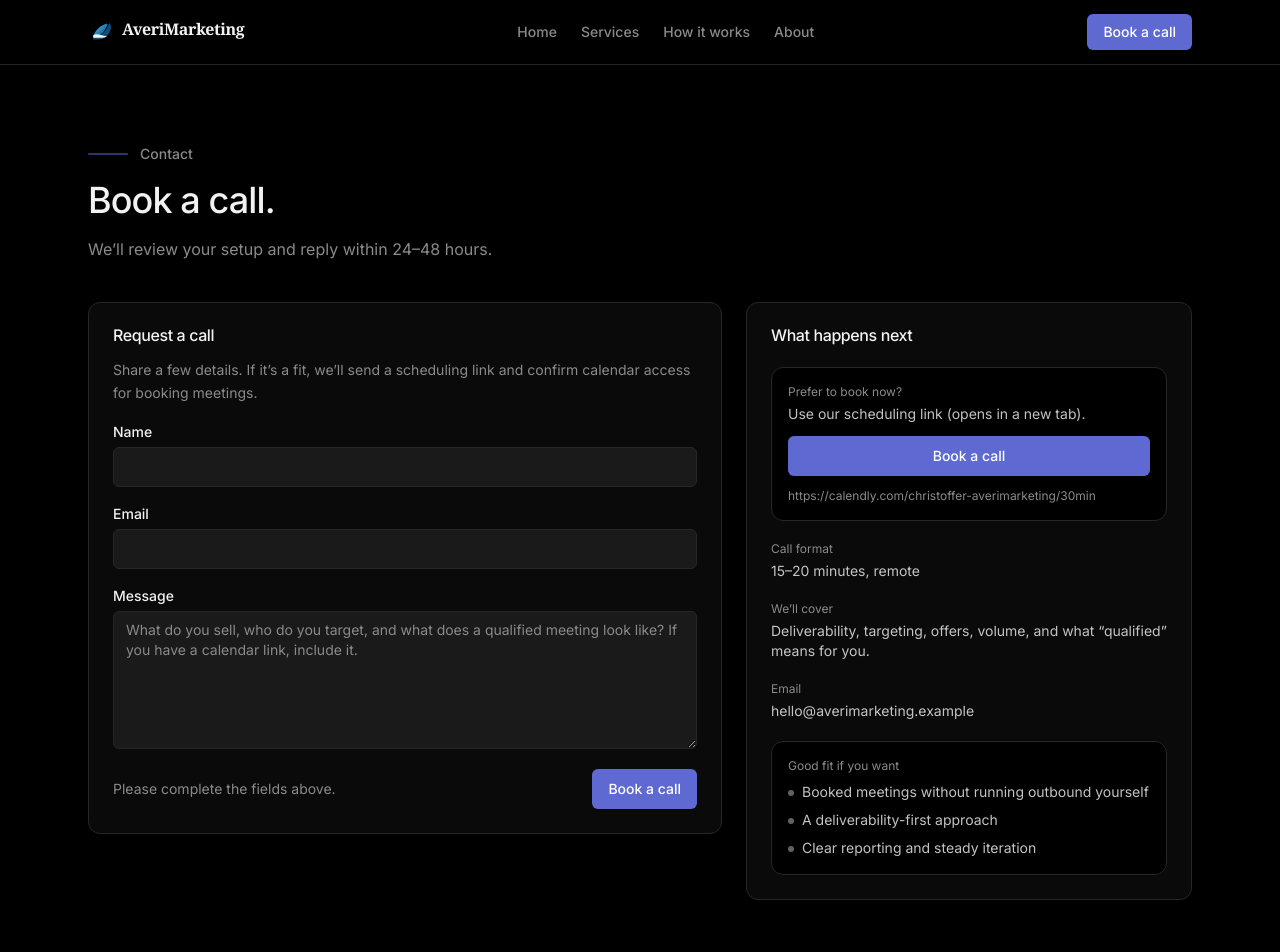
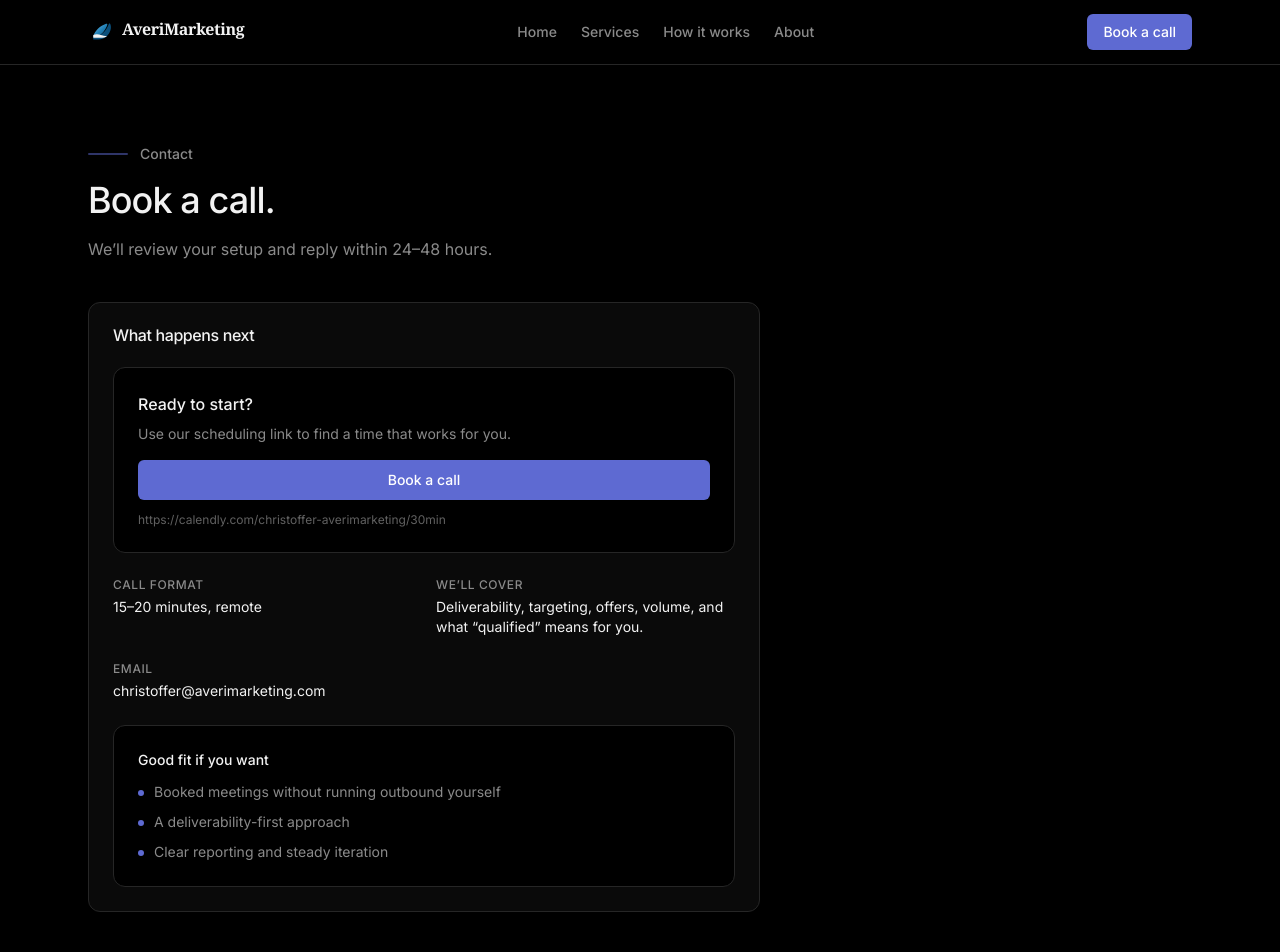
Before and after one commit to chrisjvld/Averimarketingwebsite, a Next.js app: page /contact in a window 1280 px wide. Shown: the top 952 px of the page. Built offline with nearby package versions, Linux system fonts and the light colour scheme.

Commit message:
refactor: remove manual contact form and update email

```diff
--- a/app/contact/page.tsx
+++ b/app/contact/page.tsx
@@ -4,49 +4,12 @@ import * as React from "react";
 
 import { BOOK_CALL_URL } from "@/lib/links";
 import { BookCallButton } from "@/components/book-call";
-import { Button } from "@/components/ui/button";
 import { Card, CardContent, CardHeader, CardTitle } from "@/components/ui/card";
-import { Input } from "@/components/ui/input";
-import { Label } from "@/components/ui/label";
-import { Textarea } from "@/components/ui/textarea";
 import { Container } from "@/components/container";
 import { PageHeader } from "@/components/page-header";
 import { Section } from "@/components/section";
 
-type FormState = {
-  name: string;
-  email: string;
-  message: string;
-};
-
-function validate(values: FormState) {
-  const errors: Partial<Record<keyof FormState, string>> = {};
-  if (!values.name.trim()) errors.name = "Please enter your name.";
-  if (!values.email.trim()) errors.email = "Please enter your email.";
-  if (values.email && !/^\S+@\S+\.\S+$/.test(values.email)) errors.email = "Please enter a valid email.";
-  if (!values.message.trim()) errors.message = "Please enter a short message.";
-  return errors;
-}
-
 export default function ContactPage() {
-  const [values, setValues] = React.useState<FormState>({ name: "", email: "", message: "" });
-  const [touched, setTouched] = React.useState<Partial<Record<keyof FormState, boolean>>>({});
-  const [submitted, setSubmitted] = React.useState(false);
-  const [isSubmitting, setIsSubmitting] = React.useState(false);
-
-  const errors = validate(values);
-  const hasErrors = Object.keys(errors).length > 0;
-
-  async function onSubmit(e: React.FormEvent) {
-    e.preventDefault();
-    setTouched({ name: true, email: true, message: true });
-    if (hasErrors) return;
-    setIsSubmitting(true);
-    await new Promise((r) => setTimeout(r, 600));
-    setIsSubmitting(false);
-    setSubmitted(true);
-  }
-
   return (
     <Section>
       <Container>
@@ -56,158 +19,57 @@ export default function ContactPage() {
           description="We’ll review your setup and reply within 24–48 hours."
         />
 
-        <div className="mt-10 grid gap-6 lg:grid-cols-12 lg:items-start">
-          <Card className="lg:col-span-7">
-            <CardHeader>
-              <CardTitle>Request a call</CardTitle>
-            </CardHeader>
-            <CardContent>
-              <p className="-mt-2 mb-5 text-sm leading-relaxed text-muted-foreground">
-                Share a few details. If it’s a fit, we’ll send a scheduling link and confirm calendar access for booking
-                meetings.
-              </p>
-              {submitted ? (
-                <div className="rounded-xl border border-border bg-background p-6">
-                  <p className="text-sm font-medium">Request received</p>
-                  <p className="mt-2 text-sm leading-relaxed text-muted-foreground">
-                    Thanks—your request has been saved. We’ll reply with a scheduling link and a couple of quick
-                    questions.
-                  </p>
-                  <div className="mt-5">
-                    <Button
-                      type="button"
-                      variant="outline"
-                      onClick={() => {
-                        setSubmitted(false);
-                        setValues({ name: "", email: "", message: "" });
-                        setTouched({});
-                      }}
-                    >
-                      Send another request
-                    </Button>
-                  </div>
-                </div>
-              ) : (
-                <form onSubmit={onSubmit} className="grid gap-5" noValidate>
-                  <div className="grid gap-2">
-                    <Label htmlFor="name">Name</Label>
-                    <Input
-                      id="name"
-                      name="name"
-                      autoComplete="name"
-                      value={values.name}
-                      onChange={(e) => setValues((v) => ({ ...v, name: e.target.value }))}
-                      onBlur={() => setTouched((t) => ({ ...t, name: true }))}
-                      aria-invalid={touched.name && !!errors.name}
-                      aria-describedby={errors.name ? "name-error" : undefined}
-                    />
-                    {touched.name && errors.name ? (
-                      <p id="name-error" className="text-sm text-destructive">
-                        {errors.name}
-                      </p>
-                    ) : null}
-                  </div>
-
-                  <div className="grid gap-2">
-                    <Label htmlFor="email">Email</Label>
-                    <Input
-                      id="email"
-                      name="email"
-                      type="email"
-                      autoComplete="email"
-                      value={values.email}
-                      onChange={(e) => setValues((v) => ({ ...v, email: e.target.value }))}
-                      onBlur={() => setTouched((t) => ({ ...t, email: true }))}
-                      aria-invalid={touched.email && !!errors.email}
-                      aria-describedby={errors.email ? "email-error" : undefined}
-                    />
-                    {touched.email && errors.email ? (
-                      <p id="email-error" className="text-sm text-destructive">
-                        {errors.email}
-                      </p>
-                    ) : null}
-                  </div>
-
-                  <div className="grid gap-2">
-                    <Label htmlFor="message">Message</Label>
-                    <Textarea
-                      id="message"
-                      name="message"
-                      rows={6}
-                      placeholder="What do you sell, who do you target, and what does a qualified meeting look like? If you have a calendar link, include it."
-                      value={values.message}
-                      onChange={(e) => setValues((v) => ({ ...v, message: e.target.value }))}
-                      onBlur={() => setTouched((t) => ({ ...t, message: true }))}
-                      aria-invalid={touched.message && !!errors.message}
-                      aria-describedby={errors.message ? "message-error" : undefined}
-                    />
-                    {touched.message && errors.message ? (
-                      <p id="message-error" className="text-sm text-destructive">
-                        {errors.message}
-                      </p>
-                    ) : null}
-                  </div>
-
-                  <div className="flex items-center justify-between gap-4">
-                    <p className="text-sm text-muted-foreground">
-                      {hasErrors ? "Please complete the fields above." : " "}
-                    </p>
-                    <Button
-                      type="submit"
-                      disabled={isSubmitting}
-                      className="bg-[var(--accent-color,#2563eb)] text-white hover:bg-[color-mix(in_oklab,var(--accent-color,#2563eb),black_10%)]"
-                    >
-                      {isSubmitting ? "Sending…" : "Book a call"}
-                    </Button>
-                  </div>
-                </form>
-              )}
-            </CardContent>
-          </Card>
-
-          <div className="lg:col-span-5">
-            <Card className="sticky top-20">
+        <div className="mt-10 max-w-2xl">
+          <Card>
             <CardHeader>
               <CardTitle>What happens next</CardTitle>
             </CardHeader>
-              <CardContent className="space-y-5 text-sm text-muted-foreground">
-                <div className="rounded-xl border border-border bg-background p-4">
-                  <p className="text-xs text-muted-foreground">Prefer to book now?</p>
-                  <p className="mt-1 text-sm text-foreground/80">Use our scheduling link (opens in a new tab).</p>
-                  <div className="mt-3">
-                    <BookCallButton className="w-full bg-[var(--accent-color,#2563eb)] text-white hover:bg-[color-mix(in_oklab,var(--accent-color,#2563eb),black_10%)]">
+            <CardContent className="space-y-6 text-sm text-muted-foreground">
+              <div className="rounded-xl border border-border bg-background p-6">
+                <p className="text-base font-medium text-foreground">Ready to start?</p>
+                <p className="mt-2 text-sm text-muted-foreground">
+                  Use our scheduling link to find a time that works for you.
+                </p>
+                <div className="mt-4">
+                  <BookCallButton className="w-full bg-[var(--accent-color)] text-white hover:bg-[var(--accent-color)]/90 h-10 text-sm font-medium">
                     Book a call
                   </BookCallButton>
                 </div>
-                  <p className="mt-3 break-all text-xs text-muted-foreground">{BOOK_CALL_URL}</p>
+                <p className="mt-3 break-all text-xs text-muted-foreground opacity-70">
+                  {BOOK_CALL_URL}
+                </p>
+              </div>
+
+              <div className="grid gap-6 sm:grid-cols-2">
+                <div>
+                  <p className="text-xs font-medium uppercase tracking-wider text-muted-foreground">Call format</p>
+                  <p className="mt-1 text-sm text-foreground">15–20 minutes, remote</p>
                 </div>
                 <div>
-                  <p className="text-xs text-muted-foreground">Call format</p>
-                  <p className="mt-1 text-sm text-foreground/80">15–20 minutes, remote</p>
-                </div>
-                <div>
-                  <p className="text-xs text-muted-foreground">We’ll cover</p>
-                  <p className="mt-1 text-sm text-foreground/80">
+                  <p className="text-xs font-medium uppercase tracking-wider text-muted-foreground">We’ll cover</p>
+                  <p className="mt-1 text-sm text-foreground">
                     Deliverability, targeting, offers, volume, and what “qualified” means for you.
                   </p>
                 </div>
-                <div>
-                  <p className="text-xs text-muted-foreground">Email</p>
-                  <p className="mt-1 text-sm text-foreground/80">hello@averimarketing.example</p>
+                <div className="sm:col-span-2">
+                  <p className="text-xs font-medium uppercase tracking-wider text-muted-foreground">Email</p>
+                  <p className="mt-1 text-sm text-foreground">christoffer@averimarketing.com</p>
                 </div>
-                <div className="rounded-xl border border-border bg-background p-4">
-                  <p className="text-xs text-muted-foreground">Good fit if you want</p>
-                  <ul className="mt-2 space-y-2 text-sm text-foreground/80">
-                    <li className="flex gap-2">
-                      <span className="mt-2 h-1.5 w-1.5 rounded-full bg-foreground/40" />
+              </div>
+
+              <div className="rounded-xl border border-border bg-background p-6">
+                <p className="font-medium text-foreground">Good fit if you want</p>
+                <ul className="mt-3 space-y-2.5 text-sm text-muted-foreground">
+                  <li className="flex gap-2.5">
+                    <span className="mt-2 h-1.5 w-1.5 rounded-full bg-[var(--accent-color)]" />
                     <span>Booked meetings without running outbound yourself</span>
                   </li>
-                    <li className="flex gap-2">
-                      <span className="mt-2 h-1.5 w-1.5 rounded-full bg-foreground/40" />
+                  <li className="flex gap-2.5">
+                    <span className="mt-2 h-1.5 w-1.5 rounded-full bg-[var(--accent-color)]" />
                     <span>A deliverability-first approach</span>
                   </li>
-                    <li className="flex gap-2">
-                      <span className="mt-2 h-1.5 w-1.5 rounded-full bg-foreground/40" />
+                  <li className="flex gap-2.5">
+                    <span className="mt-2 h-1.5 w-1.5 rounded-full bg-[var(--accent-color)]" />
                     <span>Clear reporting and steady iteration</span>
                   </li>
                 </ul>
@@ -215,7 +77,6 @@ export default function ContactPage() {
             </CardContent>
           </Card>
         </div>
-        </div>
       </Container>
     </Section>
   );
```
Lines whose indentation alone changed are shown as unchanged.
